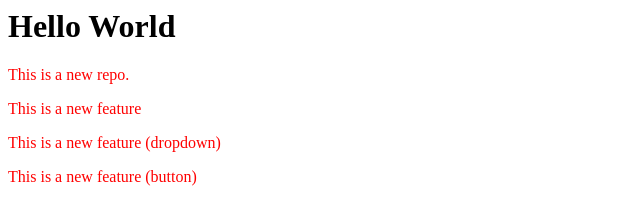
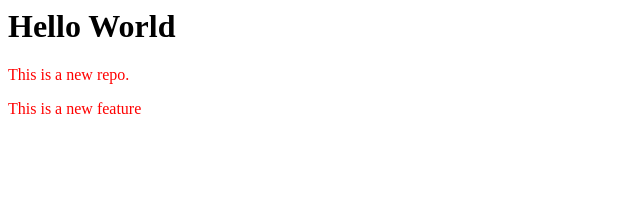
Before and after one commit to AkashYadav8080/localrepo, a plain HTML site: page index.html in a window 1280 px wide. Shown: the whole page, without its empty margins (0-640 px from the left). Drawn offline with Linux system fonts and the light colour scheme.

Commit message:
Hello World

```diff
--- a/index.html
+++ b/index.html
@@ -3,7 +3,3 @@
 <p>This is a new repo.</p>
 
 <p>This is a new feature</p>
-
-<p>This is a new feature (dropdown)</p>
-
-<p>This is a new feature (button)</p>
```
